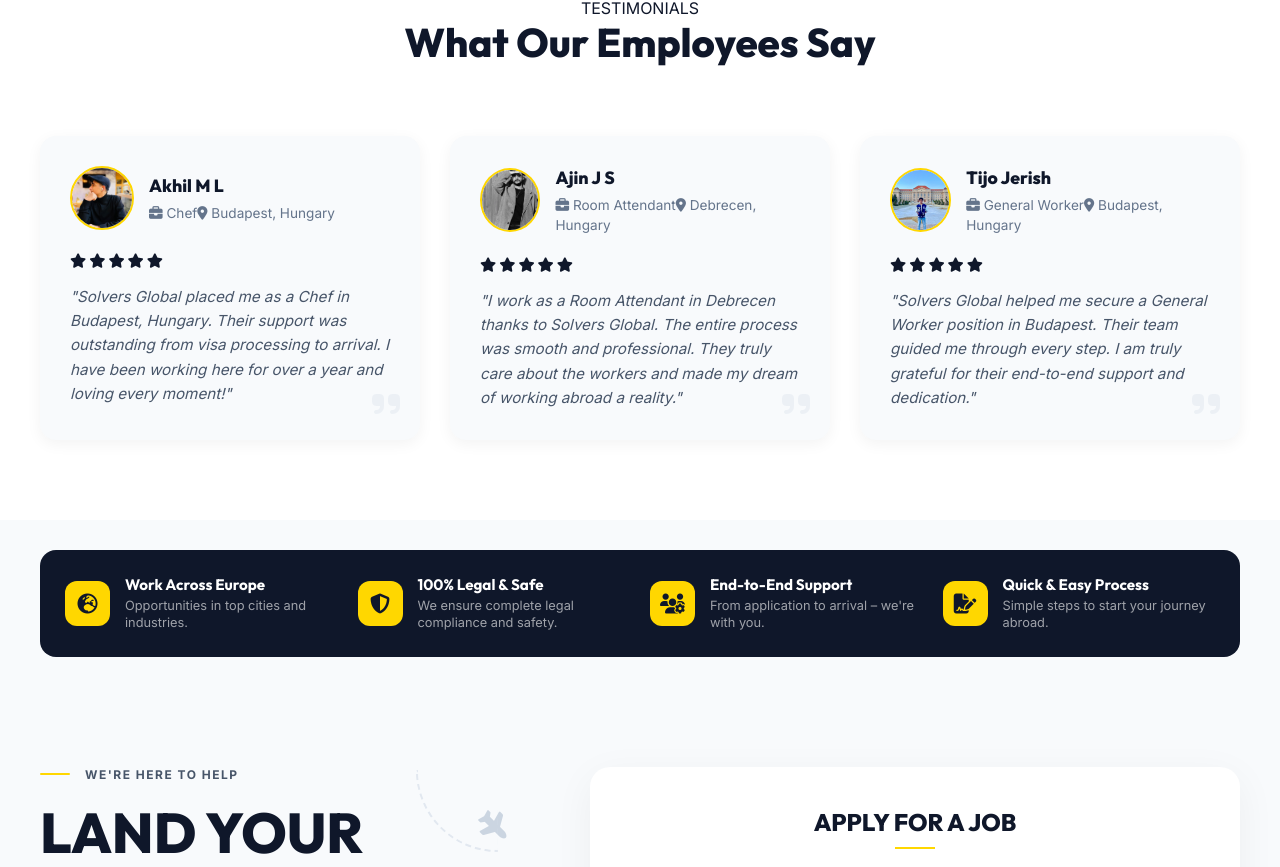
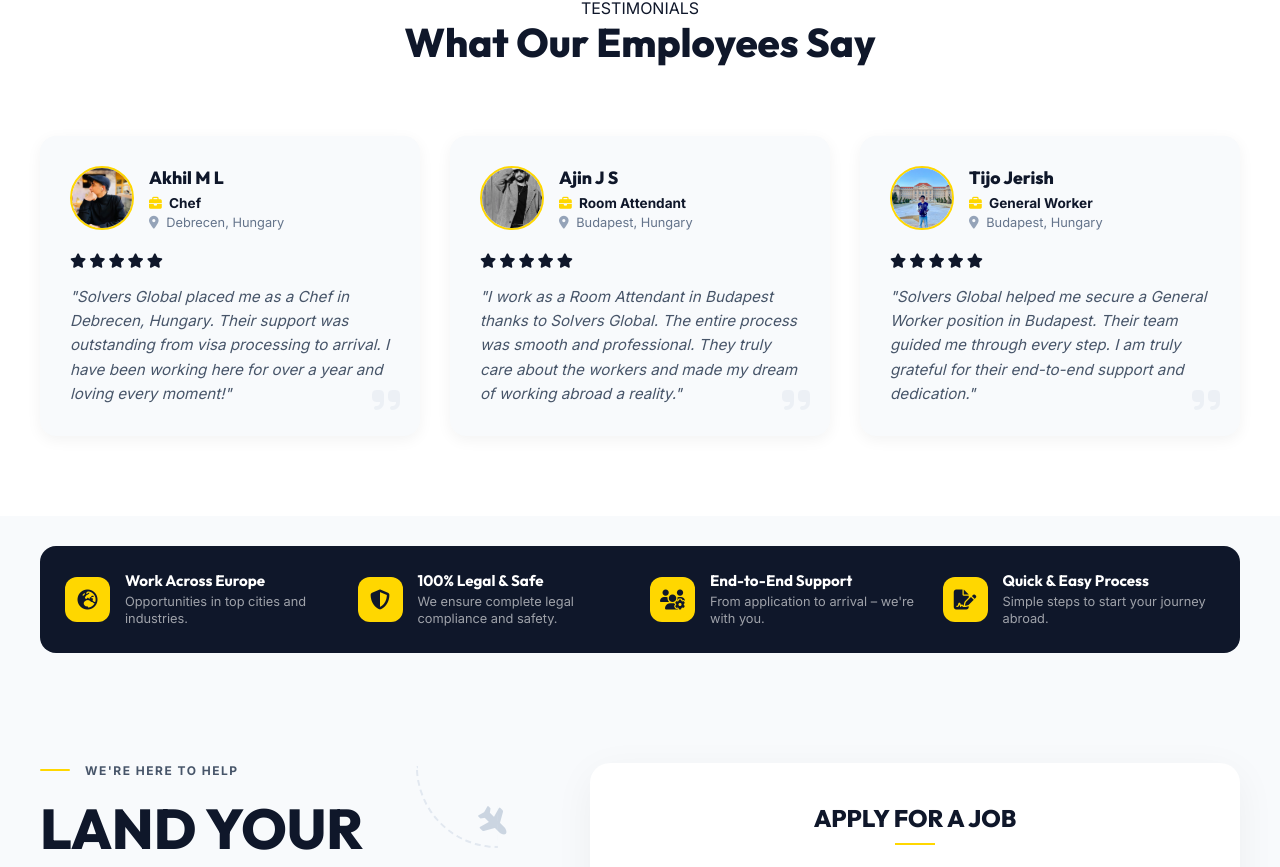
Before and after one commit to Gokulgopan01/Solver_global, an Angular app: page /work-abroad in a window 1280 px wide. Shown: the part 5352-6219 px from the top of the page. Built offline with nearby package versions, Linux system fonts and the light colour scheme.

Commit message:
added all the sections

```diff
--- a/src/app/component/work/work.component.scss
+++ b/src/app/component/work/work.component.scss
@@ -141,12 +141,33 @@
                     font-size: 1.1rem;
                     font-weight: 800;
                     color: #0f172a;
-                    margin: 0 0 5px 0;
-                }
-
-                span {
+                    margin: 0 0 6px 0;
+                }
+
+                .review-role {
+                    display: block;
                     font-size: 0.85rem;
+                    font-weight: 700;
+                    color: #0f172a;
+                    margin-bottom: 4px;
+
+                    i {
+                        color: #FFD700;
+                        margin-right: 4px;
+                        font-size: 0.8rem;
+                    }
+                }
+
+                .review-location {
+                    display: block;
+                    font-size: 0.8rem;
                     color: #64748b;
+
+                    i {
+                        color: #94a3b8;
+                        margin-right: 4px;
+                        font-size: 0.8rem;
+                    }
                 }
             }
         }
--- a/src/app/component/work/work.component.ts
+++ b/src/app/component/work/work.component.ts
@@ -223,17 +223,17 @@
     {
       name: 'Akhil M L',
       image: 'assets/reviews/Akhil ML.jpeg',
-      review: 'Solvers Global placed me as a Chef in Budapest, Hungary. Their support was outstanding from visa processing to arrival. I have been working here for over a year and loving every moment!',
+      review: 'Solvers Global placed me as a Chef in Debrecen, Hungary. Their support was outstanding from visa processing to arrival. I have been working here for over a year and loving every moment!',
       role: 'Chef',
-      location: 'Budapest, Hungary',
+      location: 'Debrecen, Hungary',
       rating: 5
     },
     {
       name: 'Ajin J S',
       image: 'assets/reviews/Ajin JS.jpeg',
-      review: 'I work as a Room Attendant in Debrecen thanks to Solvers Global. The entire process was smooth and professional. They truly care about the workers and made my dream of working abroad a reality.',
+      review: 'I work as a Room Attendant in Budapest thanks to Solvers Global. The entire process was smooth and professional. They truly care about the workers and made my dream of working abroad a reality.',
       role: 'Room Attendant',
-      location: 'Debrecen, Hungary',
+      location: 'Budapest, Hungary',
       rating: 5
     },
     {
```
